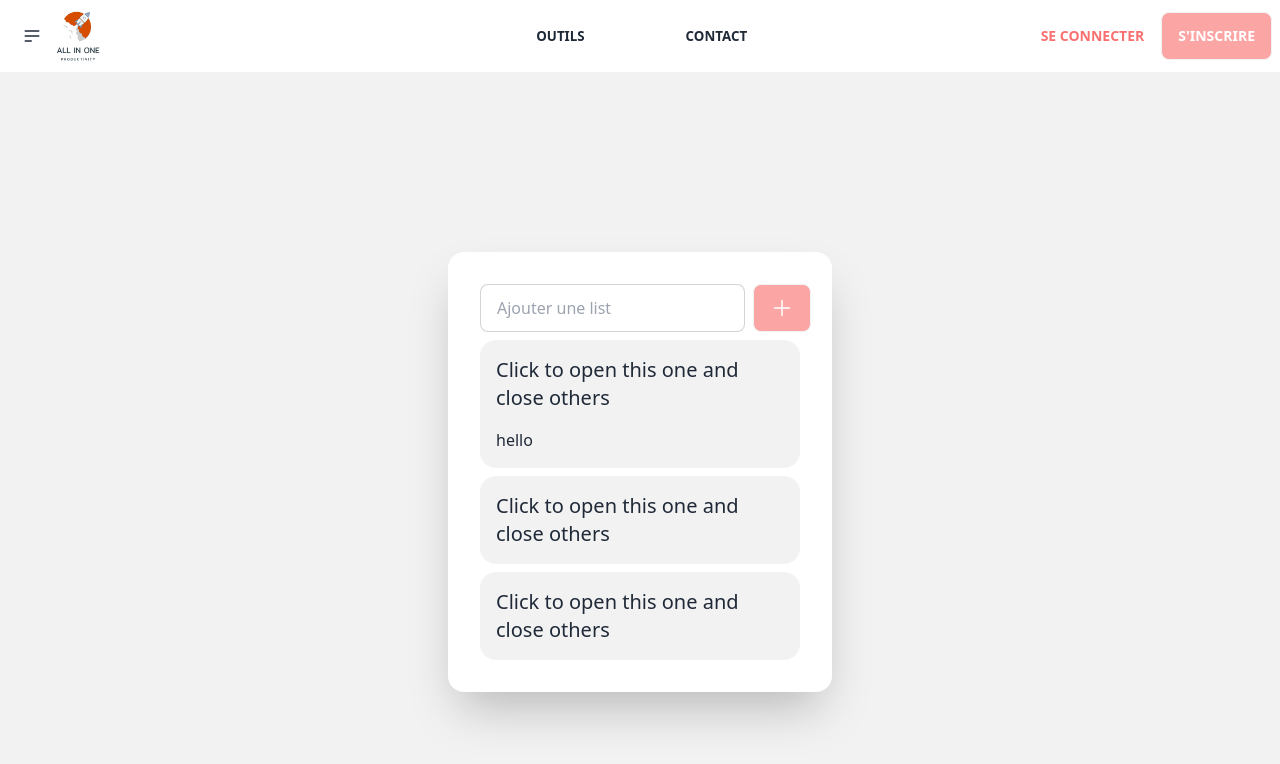
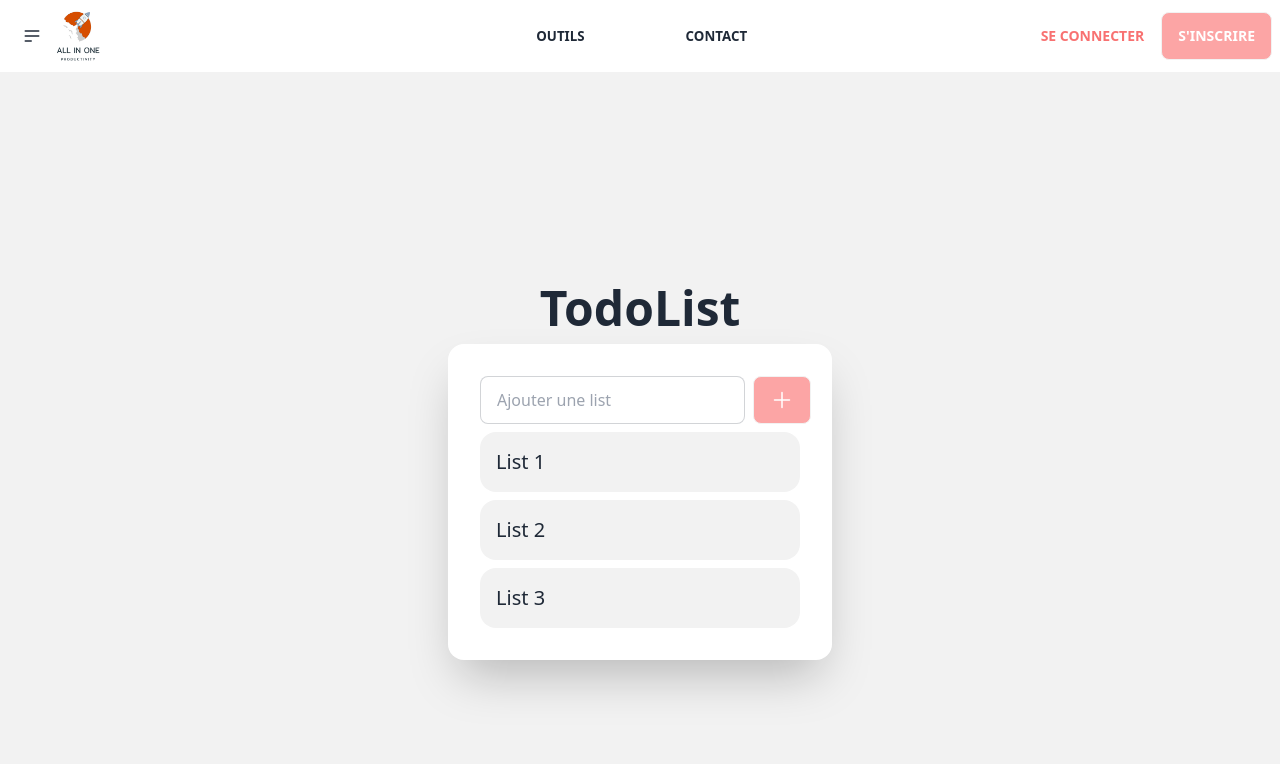
Before and after one commit to YogannHenry/All-in-one-Front, a React (Vite) app: page /TodoLandingPage in a window 1280 px wide. Shown: the top 764 px of the page. Built offline with nearby package versions, Linux system fonts and the light colour scheme.

Commit message:
Modif css LandingPage + remise en place architecture dossier

```diff
--- /dev/null
+++ b/src/components/Modules/Todo/TodoLandingPage/Form/Form.tsx
@@ -0,0 +1,45 @@
+import { useState } from 'react';
+
+import './style.scss';
+
+interface FormProps {
+  addTask: (newTask: string) => Promise<void>;
+}
+
+function Form({ addTask }: FormProps) {
+  const [newTask, setNewTask] = useState('');
+
+  function handleChange(event: React.ChangeEvent<HTMLInputElement>) {
+    setNewTask(event.target.value);
+  }
+
+  function handleSubmit(event: React.FormEvent<HTMLFormElement>) {
+    event.preventDefault();
+
+    // on veut utiliser le _endpoint_ POST /tasks
+    // pour ajouter une tâche
+    // ça retourne la liste des tâches mise à jour,
+    // il faudra enregistrer cette liste dans notre état
+    // → on fait ça dans <App />
+    // → on diffuse la fonction via les props et on l'exécute
+    addTask(newTask);
+
+    // une fois soumis, on efface la valeur de l'input
+    setNewTask('');
+  }
+
+  return (
+    <form className="form" onSubmit={handleSubmit}>
+      <input
+        type="text"
+        className="form-input"
+        placeholder="Ajouter une tâche"
+        aria-label="Ajouter une tâche"
+        value={newTask}
+        onChange={handleChange}
+      />
+    </form>
+  );
+}
+
+export default Form;
--- /dev/null
+++ b/src/components/Modules/Todo/TodoLandingPage/List/ListItem.tsx
@@ -0,0 +1,51 @@
+import { Task } from '../../../@types';
+
+interface TasksItemProps {
+  task: Task;
+  updateTask: (id: number) => Promise<void>;
+  deleteTask: (id: number) => Promise<void>;
+}
+
+function TasksItem({ task, updateTask, deleteTask }: TasksItemProps) {
+  const { id, label, done } = task;
+
+  function handleChange() {
+    // on veut utiliser le _endpoint_ PUT /tasks/:task_id
+    // pour modifier une tâche
+    // ça retourne la tâche mise à jour,
+    // il faudra enregistrer cette tâche dans la liste de notre état
+    // de plus, il faudra mettre à jour le compteur
+    // → on fait ça dans <App />
+    // → on diffuse la fonction via les props et on l'exécute
+    updateTask(id);
+  }
+
+  function handleClick() {
+    // on veut utiliser le _endpoint_ DELETE /tasks/:task_id
+    // pour supprimer une tâche
+    // ça retourne la liste des tâches mise à jour,
+    // il faudra enregistrer cette liste dans notre état
+    // → on fait ça dans <App />
+    // → on diffuse la fonction via les props et on l'exécute
+    deleteTask(id);
+  }
+
+  return (
+    <li className="tasks-item">
+      <label className={done ? 'tasks-label tasks-label--done' : 'tasks-label'}>
+        <input
+          className="tasks-check"
+          type="checkbox"
+          checked={done}
+          onChange={handleChange}
+        />
+        {label}
+      </label>
+      <button type="button" className="tasks-delete" onClick={handleClick}>
+        🗙
+      </button>
+    </li>
+  );
+}
+
+export default TasksItem;
--- /dev/null
+++ b/src/components/Modules/Todo/TodoLandingPage/List/Lists.tsx
@@ -0,0 +1,26 @@
+import { Task } from '../../../@types';
+import TasksItem from './TasksItem';
+import './style.scss';
+
+interface TasksProps {
+  list: Task[];
+  updateTask: (id: number) => Promise<void>;
+  deleteTask: (id: number) => Promise<void>;
+}
+
+function Tasks({ list, updateTask, deleteTask }: TasksProps) {
+  return (
+    <ul className="tasks">
+      {list.map((task) => (
+        <TasksItem
+          key={task.id}
+          task={task}
+          updateTask={updateTask}
+          deleteTask={deleteTask}
+        />
+      ))}
+    </ul>
+  );
+}
+
+export default Tasks;
--- a/src/components/Modules/Todo/TodoLandingPage.tsx
+++ b/src/components/Modules/Todo/TodoLandingPage/TodoLandingPage.tsx
@@ -1,7 +1,8 @@
 function TodoLandingPage() {
   return (
     <div>
-      <div className="flex items-center justify-center h-screen bg-base-200">
+      <div className="flex flex-col items-center justify-center h-screen bg-base-200">
+        <h1 className="text-5xl font-bold pb-3">TodoList</h1>
         <div className="card flex-shrink-0 w-full max-w-sm shadow-2xl bg-base-100">
           <div className="card-body">
             <div className="flex">
@@ -32,30 +33,25 @@ function TodoLandingPage() {
               </div>
             </div>
             <div className="collapse bg-base-200">
-              <input type="radio" name="my-accordion-1" checked="checked" />
-              <div className="collapse-title text-xl font-medium">
-                Click to open this one and close others
-              </div>
+              <input type="radio" name="my-accordion-1" />
+              <div className="collapse-title text-xl font-medium">List 1</div>
               <div className="collapse-content">
-                <p>hello</p>
+                <p>-Finir le css</p>
               </div>
             </div>
             <div className="collapse bg-base-200">
               <input type="radio" name="my-accordion-1" />
-              <div className="collapse-title text-xl font-medium">
-                Click to open this one and close others
-              </div>
+              <div className="collapse-title text-xl font-medium">List 2</div>
               <div className="collapse-content">
-                <p>hello</p>
+                <p>-Faire a manger</p>
               </div>
             </div>
             <div className="collapse bg-base-200">
               <input type="radio" name="my-accordion-1" />
-              <div className="collapse-title text-xl font-medium">
-                Click to open this one and close others
-              </div>
+              <div className="collapse-title text-xl font-medium">List 3</div>
               <div className="collapse-content">
-                <p>hello</p>
+                <p>-Passer ascendant sur valo</p>
+                <p>-Passer ascendant sur valo</p>
               </div>
             </div>
           </div>
--- a/src/main.tsx
+++ b/src/main.tsx
@@ -12,7 +12,7 @@ import Home from './components/Home/Home';
 import SignIn from './components/SignInPage/SignInPage';
 import Login from './components/LoginPage/LoginPage';
 import Contact from './components/ContactPage/ContactPage';
-import Landing from './components/Modules/Todo/TodoLandingPage';
+import Landing from './components/Modules/Todo/TodoLandingPage/TodoLandingPage';
 import './styles/global.css';
 
 const router = createBrowserRouter(
```
Also changed, not shown: src/components/Home/Home.tsx (indentation only).
